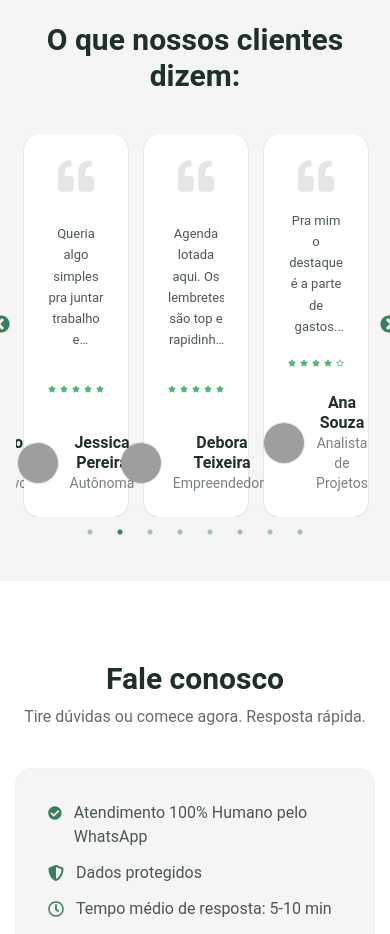
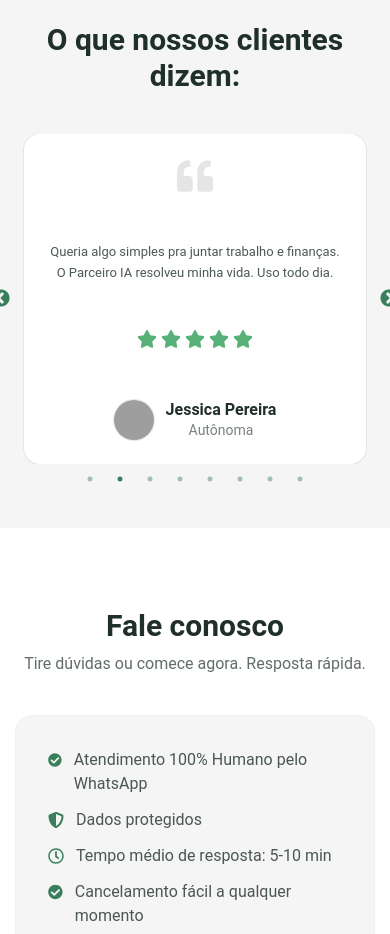
Before and after one commit to herick25/Site-Parceiro-IA, a React (Vite) app: page / in a window 390 px wide. Shown: the part 5260-6194 px from the top of the page. Built offline with nearby package versions, Linux system fonts and the light colour scheme; grey boxes are pictures that could not be loaded.

Commit message:
Ajusta carrossel para 1 item no mobile e 3 no desktop

```diff
--- a/src/sections/Testimonials.jsx
+++ b/src/sections/Testimonials.jsx
@@ -1,4 +1,3 @@
-// src/sections/Testimonials.jsx
 import React from "react";
 import Slider from "react-slick";
 import { FaStar, FaRegStar, FaQuoteLeft } from "react-icons/fa";
@@ -6,14 +5,14 @@ import "slick-carousel/slick/slick.css";
 import "slick-carousel/slick/slick-theme.css";
 
 const depoimentos = [
-  { texto: "Eu vivia perdendo prazo de boleto. Com o Parceiro IA, parei de tomar susto. Em duas semanas já tava tudo redondo.", nome: "João Pedro", cargo: "Assistente Administrativo", avatar: "/avatars/joao.jpg", rating: 5 },
-  { texto: "Queria algo simples pra juntar trabalho e finanças. O Parceiro IA resolveu minha vida. Uso todo dia.", nome: "Jessica Pereira", cargo: "Autônoma", avatar: "/avatars/maria.jpg", rating: 5 },
-  { texto: "Agenda lotada aqui. Os lembretes são top e rapidinho já vejo tudo. Bem prático mesmo.", nome: "Debora Teixeira", cargo: "Empreendedora", avatar: "/avatars/lucas.jpg", rating: 5 },
-  { texto: "Pra mim o destaque é a parte de gastos. Envio a compra no chat e pronto, já cai na categoria certinha.", nome: "Ana Souza", cargo: "Analista de Projetos", avatar: "/avatars/ana.jpg", rating: 4 },
-  { texto: "A função de listas salvou nas compras e nos estudos. Rápido, sem frescura. Recomendo!", nome: "Pedro Henrique", cargo: "Estudante", avatar: "/avatars/pedro.jpg", rating: 5 },
-  { texto: "Tava desconfiada no começo, mas curti. Me lembra do dentista, reunião, tudo. Não fico mais perdida.", nome: "Fernanda Rocha", cargo: "Autônoma", avatar: "/avatars/fernanda.jpg", rating: 4 },
-  { texto: "O melhor é que não preciso abrir app nenhum. Mando áudio no Whats e já resolve. Simples e direto.", nome: "Rafael Souza", cargo: "Vendedor", avatar: "/avatars/rafael.jpg", rating: 5 },
-  { texto: "Uso pra metas de treino e estudos. Os lembretes dão aquela motivação que faltava.", nome: "Wesley Nogueira", cargo: "Personal Trainer", avatar: "/avatars/carla.jpg", rating: 5 },
+  { texto:"Eu vivia perdendo prazo de boleto. Com o Parceiro IA, parei de tomar susto. Em duas semanas já tava tudo redondo.", nome:"João Pedro", cargo:"Assistente Administrativo", avatar:"/avatars/joao.jpg", rating:5 },
+  { texto:"Queria algo simples pra juntar trabalho e finanças. O Parceiro IA resolveu minha vida. Uso todo dia.", nome:"Jessica Pereira", cargo:"Autônoma", avatar:"/avatars/maria.jpg", rating:5 },
+  { texto:"Agenda lotada aqui. Os lembretes são top e rapidinho já vejo tudo. Bem prático mesmo.", nome:"Debora Teixeira", cargo:"Empreendedora", avatar:"/avatars/lucas.jpg", rating:5 },
+  { texto:"Pra mim o destaque é a parte de gastos. Envio a compra no chat e pronto, já cai na categoria certinha.", nome:"Ana Souza", cargo:"Analista de Projetos", avatar:"/avatars/ana.jpg", rating:4 },
+  { texto:"A função de listas salvou nas compras e nos estudos. Rápido, sem frescura. Recomendo!", nome:"Pedro Henrique", cargo:"Estudante", avatar:"/avatars/pedro.jpg", rating:5 },
+  { texto:"Tava desconfiada no começo, mas curti. Me lembra do dentista, reunião, tudo. Não fico mais perdida.", nome:"Fernanda Rocha", cargo:"Autônoma", avatar:"/avatars/fernanda.jpg", rating:4 },
+  { texto:"O melhor é que não preciso abrir app nenhum. Mando áudio no Whats e já resolve. Simples e direto.", nome:"Rafael Souza", cargo:"Vendedor", avatar:"/avatars/rafael.jpg", rating:5 },
+  { texto:"Uso pra metas de treino e estudos. Os lembretes dão aquela motivação que faltava.", nome:"Wesley Nogueira", cargo:"Personal Trainer", avatar:"/avatars/carla.jpg", rating:5 },
 ];
 
 export default function Testimonials() {
@@ -24,10 +23,14 @@ export default function Testimonials() {
     autoplay: true,
     autoplaySpeed: 5000,
     speed: 600,
-    slidesToShow: 3,          // 3 SEMPRE
+    slidesToShow: 3,              // desktop: 3
     slidesToScroll: 1,
     swipeToSlide: true,
-    adaptiveHeight: false,    // usamos CSS pra padronizar a altura
+    adaptiveHeight: false,
+    responsive: [
+      { breakpoint: 1024, settings: { slidesToShow: 2 } }, // tablet: 2
+      { breakpoint: 640,  settings: { slidesToShow: 1 } }, // mobile: 1
+    ],
   };
 
   return (
@@ -42,7 +45,7 @@ export default function Testimonials() {
             <div key={i} className="px-2 sm:px-3 h-full">
               <article
                 className="
-                  h-full max-w-[480px] mx-auto
+                  h-full max-w-[520px] mx-auto
                   rounded-2xl bg-white shadow-sm ring-1 ring-black/5
                   p-6 flex flex-col justify-between hover:shadow-md transition-shadow
                   min-h-[330px] sm:min-h-[360px] md:min-h-[380px]
```
